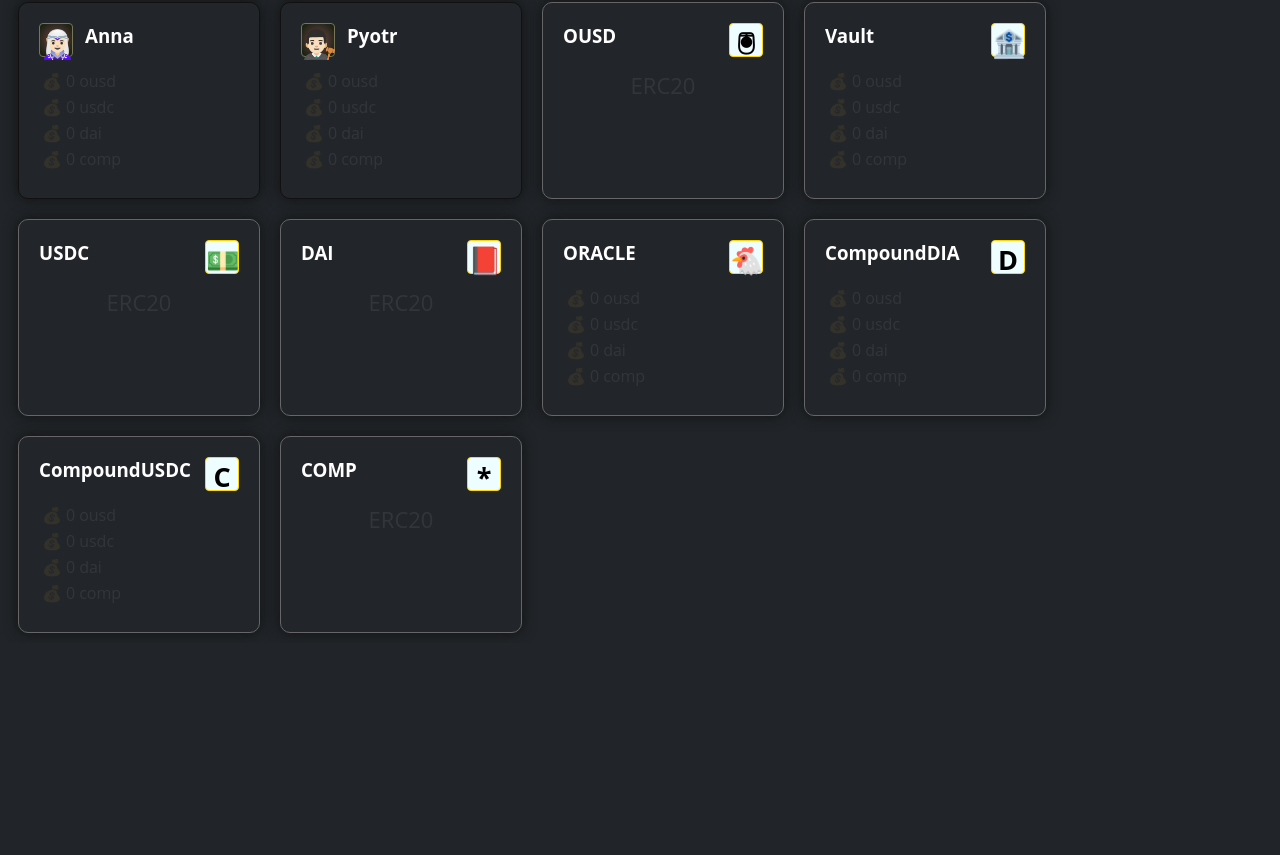
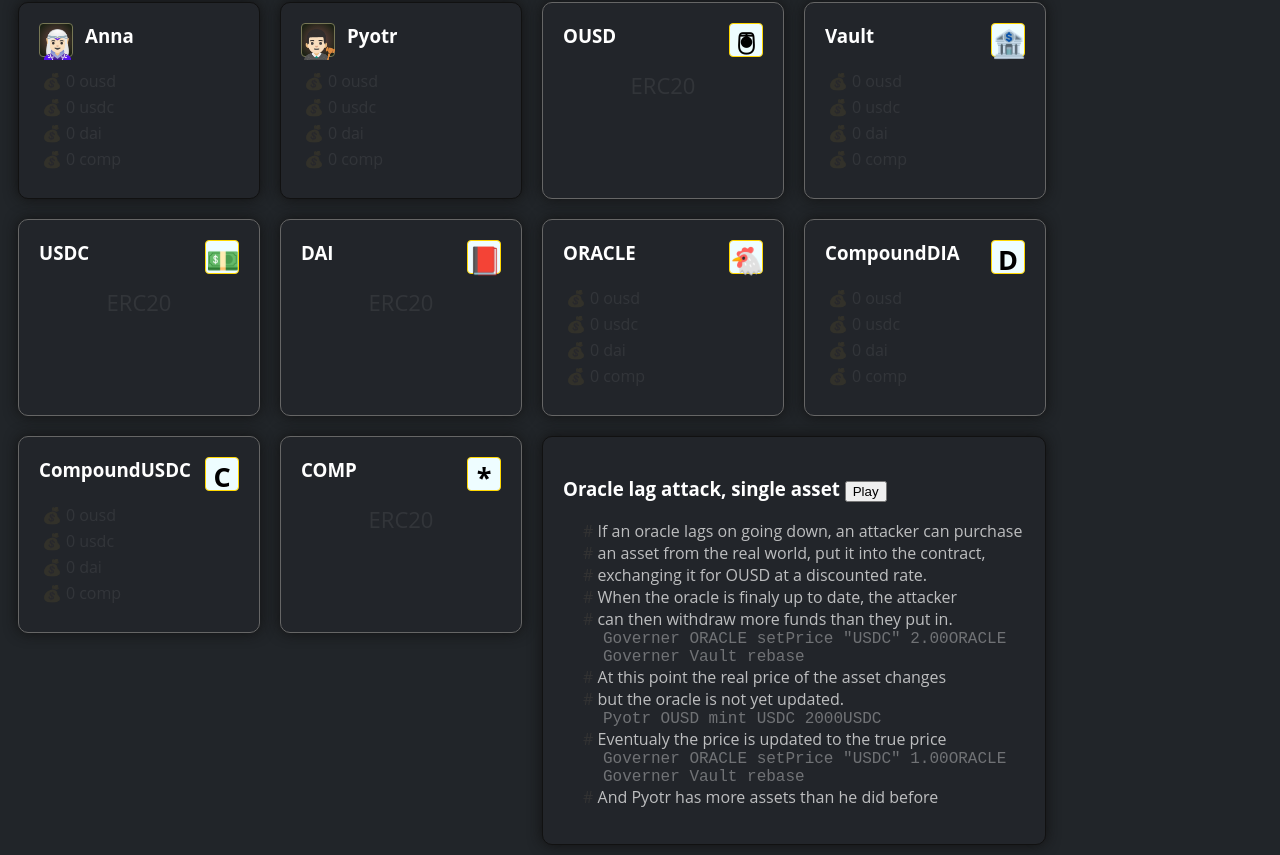
Before and after one commit to factor-finance/xusd-contracts, a Svelte app in the folder playground/: page / in a window 1280 px wide. Shown: the part 311-1166 px from the top of the page. Before the commit the page ends 954 px from the top, so only its background shows below. Built offline with nearby package versions, Linux system fonts and the light colour scheme.

Commit message:
Playground super simple start on scenarios.

```diff
--- a/playground/src/App.svelte
+++ b/playground/src/App.svelte
@@ -1,6 +1,7 @@
 <script>
   import Person from "./Person.svelte";
   import Contract from "./Contract.svelte";
+  import Scenarios from "./Scenarios.svelte";
   import { people, contracts } from "./stores.js";
 </script>
 
@@ -12,10 +13,15 @@
 
 <main>
   <h1>Contract Playground</h1>
+
+
   {#each $people as person}
     <Person {person} />
   {/each}
   {#each $contracts as contract}
     <Contract {contract} />
   {/each}
+
+  <Scenarios/>
+
 </main>
--- /dev/null
+++ b/playground/src/Scenarios.svelte
@@ -0,0 +1,68 @@
+<script>
+  import { scenarios, blockRun, updateAllHoldings } from "./stores.js";
+  const selectedSecenario = scenarios[0];
+  const lines = selectedSecenario.actions
+    .split("\n")
+    .filter((x) => x.trim() != "");
+  let activeLineIndex = -1;
+
+  async function play() {
+    console.log("OKKAA");
+    try {
+      for (const i in lines) {
+        const line = lines[i];
+        if (line.trim() == "") {
+          continue;
+        }
+        if (line.trim().startsWith("#")) {
+          continue;
+        }
+        activeLineIndex = i;
+        console.log("👾", line);
+        await blockRun(line.trim().split(" "));
+        await updateAllHoldings();
+      }
+    } catch (e) {
+      console.error(e);
+    }
+    activeLineIndex = -1;
+  }
+</script>
+
+<style>
+  li.comment {
+    list-style-type: none;
+    margin-left: -20px;
+    padding-left: 0px;
+  }
+  li.code {
+    list-style-type: none;
+    font-family: Ioseveka, monospace;
+    opacity: 0.5;
+  }
+  li.active {
+    color: white;
+    opacity: 1;
+  }
+</style>
+
+<div class="card" style="float:left; width:462px; height: auto;">
+  <h3>
+    {selectedSecenario.name}
+    <button on:click={play}>Play</button>
+  </h3>
+  <ul>
+    {#each lines as line, i}
+      {#if line.trim().startsWith('#')}
+        <li class="comment {i == activeLineIndex ? 'active' : ''}">
+          <span style="color: #333">#</span>
+          {line.trim().replace(/^# /, '')}
+        </li>
+      {:else}
+        <li class="code {i == activeLineIndex ? 'active' : ''}">
+          {line.trim()}
+        </li>
+      {/if}
+    {/each}
+  </ul>
+</div>
--- a/playground/src/stores.js
+++ b/playground/src/stores.js
@@ -2,9 +2,11 @@ import { writable } from "svelte/store";
 import ethers from "ethers";
 import network from "../../dapp/network.json";
 import _ from "underscore";
-import { CONTRACTS, PEOPLE, SETUP } from "./world";
+import { CONTRACTS, PEOPLE, SETUP, SCENARIOS } from "./world";
 
 const RPC_URL = "http://127.0.0.1:8545/";
+
+export const scenarios = SCENARIOS;
 
 class Account {
   constructor({ name, icon }) {
@@ -60,7 +62,7 @@ function updateAll() {
   contracts.update((old) => old);
 }
 
-let blockRun = function () {};
+export let blockRun = function () {};
 
 export async function handleTx(contract, person, action, args) {
   console.log("H>", contract.name, person.name, action.name, args);
@@ -118,8 +120,8 @@ const provider = new ethers.providers.JsonRpcProvider(RPC_URL);
         args[i] = ethers.utils.parseUnits(amount, decimals);
         continue;
       }
-      if(v.startsWith("\"")){
-        args[i] = JSON.parse(v)
+      if (v.startsWith('"')) {
+        args[i] = JSON.parse(v);
       }
       if (/^[A-Za-z]+$/.exec(v)) {
         if (PEOPLE_BY_NAME[v]) {
@@ -161,7 +163,6 @@ const provider = new ethers.providers.JsonRpcProvider(RPC_URL);
   );
   const mattHasMoney = mattBalance.gt(900);
 
-
   if (!mattHasMoney) {
     const setup = SETUP;
 
@@ -191,7 +192,7 @@ async function updateHolding(user, contractName) {
   user.holdings[contractName].set(balance);
 }
 
-async function updateAllHoldings() {
+export async function updateAllHoldings() {
   let updates = [];
   const accounts = [...PEOPLE_OBJECTS, ...CONTRACT_OBJECTS];
   const Erc20Tokens = CONTRACT_OBJECTS.filter((x) => x.isERC20);
--- a/playground/src/world.js
+++ b/playground/src/world.js
@@ -145,3 +145,25 @@ export const SETUP = `
   Pyotr USDC mint 3000USDC
   Pyotr USDC approve OUSD 9999999USDC
 `;
+
+export const SCENARIOS = [
+  {
+    name: "Oracle lag attack, single asset",
+    actions: `
+      # If an oracle lags on going down, an attacker can purchase
+      # an asset from the real world, put it into the contract,
+      # exchanging it for OUSD at a discounted rate.
+      # When the oracle is finaly up to date, the attacker
+      # can then withdraw more funds than they put in.
+      Governer ORACLE setPrice "USDC" 2.00ORACLE
+      Governer Vault rebase
+      # At this point the real price of the asset changes
+      # but the oracle is not yet updated.
+      Pyotr OUSD mint USDC 2000USDC
+      # Eventualy the price is updated to the true price
+      Governer ORACLE setPrice "USDC" 1.00ORACLE
+      Governer Vault rebase
+      # And Pyotr has more assets than he did before
+    `,
+  },
+];
```
